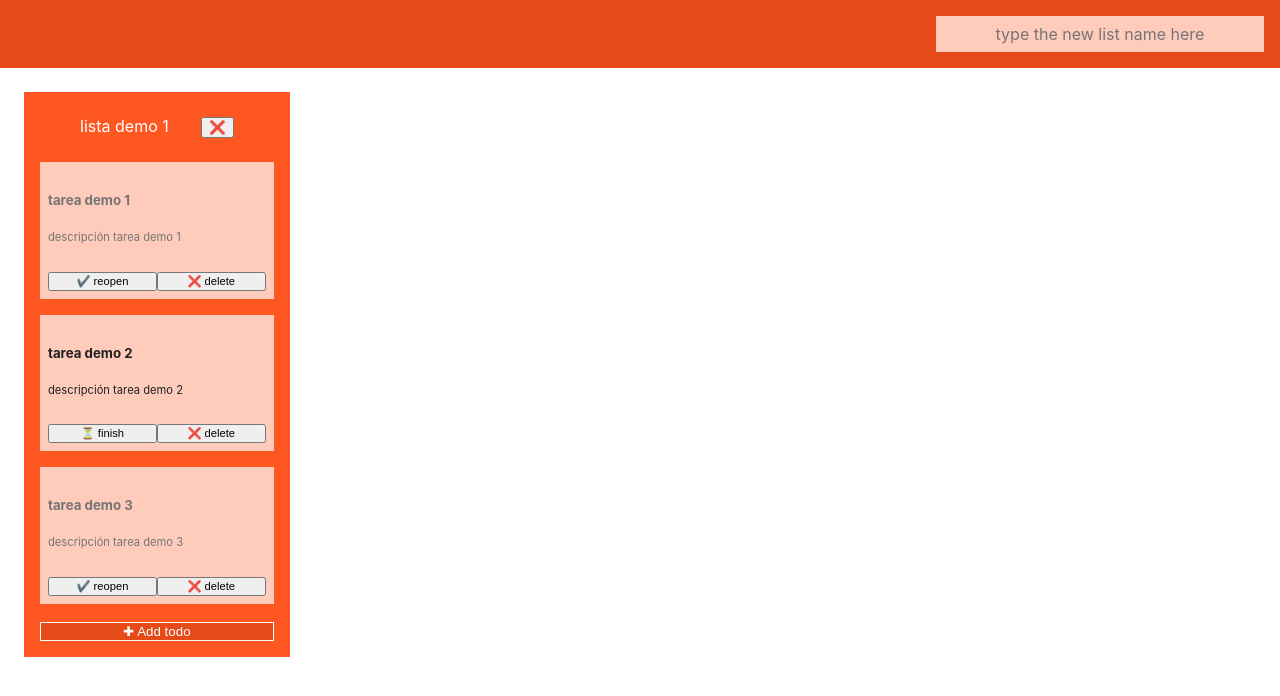
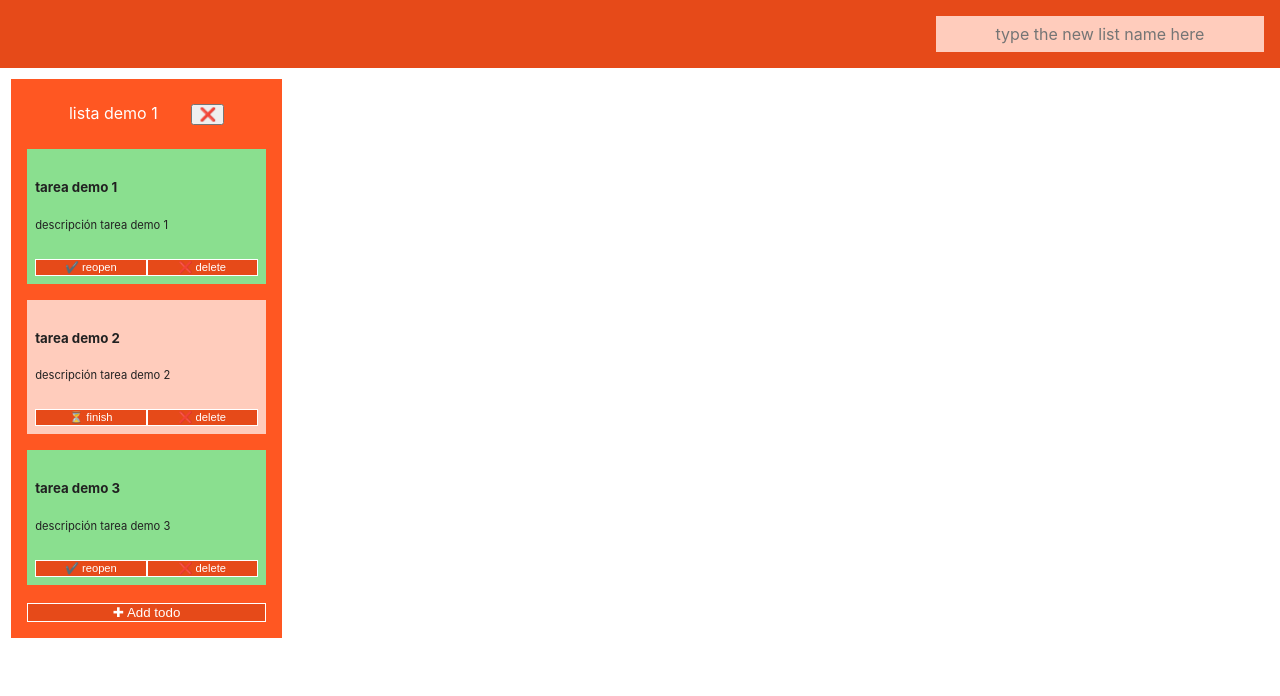
Before and after one commit to diegosuarez-dev/reto3-trellolike, a React (Create React App) app: page / in a window 1280 px wide. Shown: the top 696 px of the page. Built offline with nearby package versions, Linux system fonts and the light colour scheme.

Commit message:
Detalles de maquetación

```diff
--- a/src/colors.scss
+++ b/src/colors.scss
@@ -4,3 +4,4 @@ $primary: #FF5722;
 $white: #FFFFFF;
 $primary-text: #212121;
 $secondary-text: #929191;
+$completed: #8adf8f;
--- a/src/components/ListsPanel/ListsPanel.css
+++ b/src/components/ListsPanel/ListsPanel.css
@@ -1,7 +1,7 @@
 .panel {
   display: flex;
   flex-direction: row;
-  padding: 1em;
+  padding: 0.2em;
   background-color: #FFFFFF;
 }
 .panel .list {
@@ -47,14 +47,21 @@
 .panel .list .todos .task .actions button {
   font-size: 0.7em;
   width: 50%;
+  background-color: #E64A19;
+  color: #FFFFFF;
+  border-width: 1px;
+  border-color: #FFFFFF;
+  border-style: solid;
+  cursor: pointer;
 }
 .panel .list .todos .completed {
-  color: #757575;
+  color: #212121;
+  background-color: #8adf8f;
 }
-.panel .list .add {
+.panel .add {
   margin: 0.5em;
 }
-.panel .list .add button {
+.panel .add button {
   width: 100%;
   background-color: #E64A19;
   color: #FFFFFF;
--- a/src/components/ListsPanel/ListsPanel.scss
+++ b/src/components/ListsPanel/ListsPanel.scss
@@ -2,7 +2,7 @@
 .panel {
     display: flex;
     flex-direction: row;
-    padding: 1em;
+    padding: 0.2em;
     background-color: $white;
 
     .list {
@@ -44,11 +44,19 @@
                     button {
                         font-size: 0.7em;
                         width: 50%;
+                        background-color: $dark-primary;
+                        color: $white;
+                        border-width: 1px;
+                        border-color: $white;
+                        border-style: solid;
+                        cursor: pointer;
                     }
                 }
             }
             .completed {
-                color: $secondary-text;
+                color: $primary-text;
+                background-color: $completed;
+            }
             }
         }
         .add {
@@ -64,4 +72,3 @@
             }
         }
     }
-}
```
Also changed, not shown: 1 other file (tests, documents, lock files or other folders).
